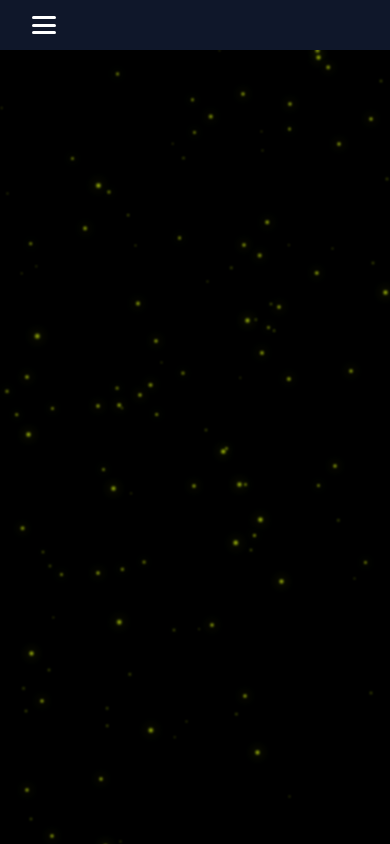
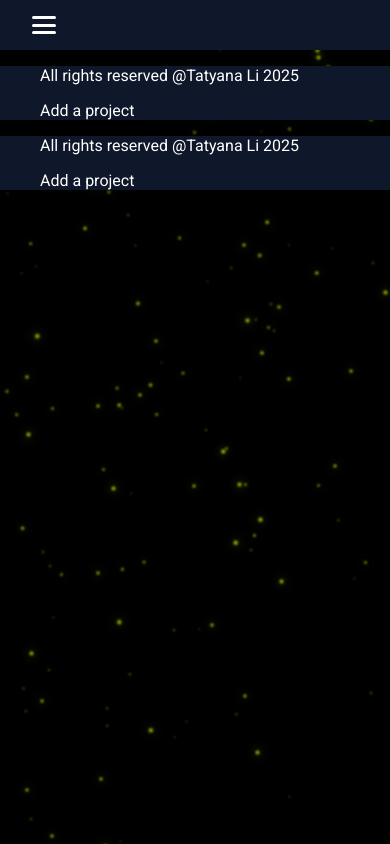
Before and after one commit to tanushikxd/data_presentation, a Vue app: page /footer in a window 390 px wide. Built offline with nearby package versions, Linux system fonts and the light colour scheme.

Commit message:
added mobile adaptive version for projects

```diff
--- a/src/App.vue
+++ b/src/App.vue
@@ -3,6 +3,7 @@
     <header-component></header-component>
     <router-view></router-view>
     <background-component></background-component>
+    <footer-component></footer-component>
     <!-- <about-page></about-page>
     <projects-page></projects-page>
     <skills-page></skills-page>
@@ -11,6 +12,7 @@
 </template>
 
 <script>
+import FooterComponent from "./modules/footer/Footer-component.vue";
 import HeaderComponent from "./modules/header/Header-component.vue";
 // import MainPage from "./modules/main/Main-page.vue";
 import BackgroundComponent from "./modules/main/Background-component.vue";
@@ -24,6 +26,7 @@ export default {
     HeaderComponent,
     // MainPage,
     BackgroundComponent,
+    FooterComponent,
     // ProjectsPage,
     // SkillsPage,
     // ElevatorComponents,
--- /dev/null
+++ b/src/assets/css/footer.scss
@@ -0,0 +1,4 @@
+.footer{
+    background: #0f172a;
+      color: #fff;
+}
--- a/src/assets/css/projects.scss
+++ b/src/assets/css/projects.scss
@@ -24,3 +24,10 @@ a {
   text-decoration: none;
   font-weight: bold;
 }
+
+@media (max-width: 768px) {
+    .projects-list {
+      grid-template-columns: repeat(auto-fit, minmax(60px, 1fr));
+      gap: 2rem;
+    }
+  }
--- a/src/modules/footer/Footer-component.vue
+++ b/src/modules/footer/Footer-component.vue
@@ -1,9 +1,25 @@
 <template>
-  <footer class="footer"></footer>
+  <footer class="footer">
+    <div class="container">
+      <div class="footer_wrap">
+        <li class="footer_wrap-items">
+          <ul class="footer_wrap-items_item">
+            All rights reserved @Tatyana Li 2025
+          </ul>
+          <ul class="footer_wrap-items_item">
+            Add a project
+          </ul>
+          <!-- <ul class="footer_wrap-items_item"></ul> -->
+        </li>
+      </div>
+    </div>
+  </footer>
 </template>
 
 <script>
 export default {};
 </script>
 
-<style></style>
+<style lang="scss" scoped>
+@import "../../assets/css/footer.scss";
+</style>
--- a/src/router/router.js
+++ b/src/router/router.js
@@ -9,6 +9,7 @@ import Skills from "../modules/skills/Skills-page.vue";
 import Projects from "../modules/projects/Projects-page.vue";
 import Main from "../modules/main/Main-page.vue";
 import Contact from "../modules/contact/Contact-page.vue";
+import Footer from "../modules/footer/Footer-component.vue";
 
 export default new VueRouter({
   mode: "history",
@@ -43,5 +44,10 @@ export default new VueRouter({
       name: "contact",
       component: Contact,
     },
+    {
+      path: "/footer",
+      name: "footer",
+      component: Footer,
+    },
   ],
 });
```
